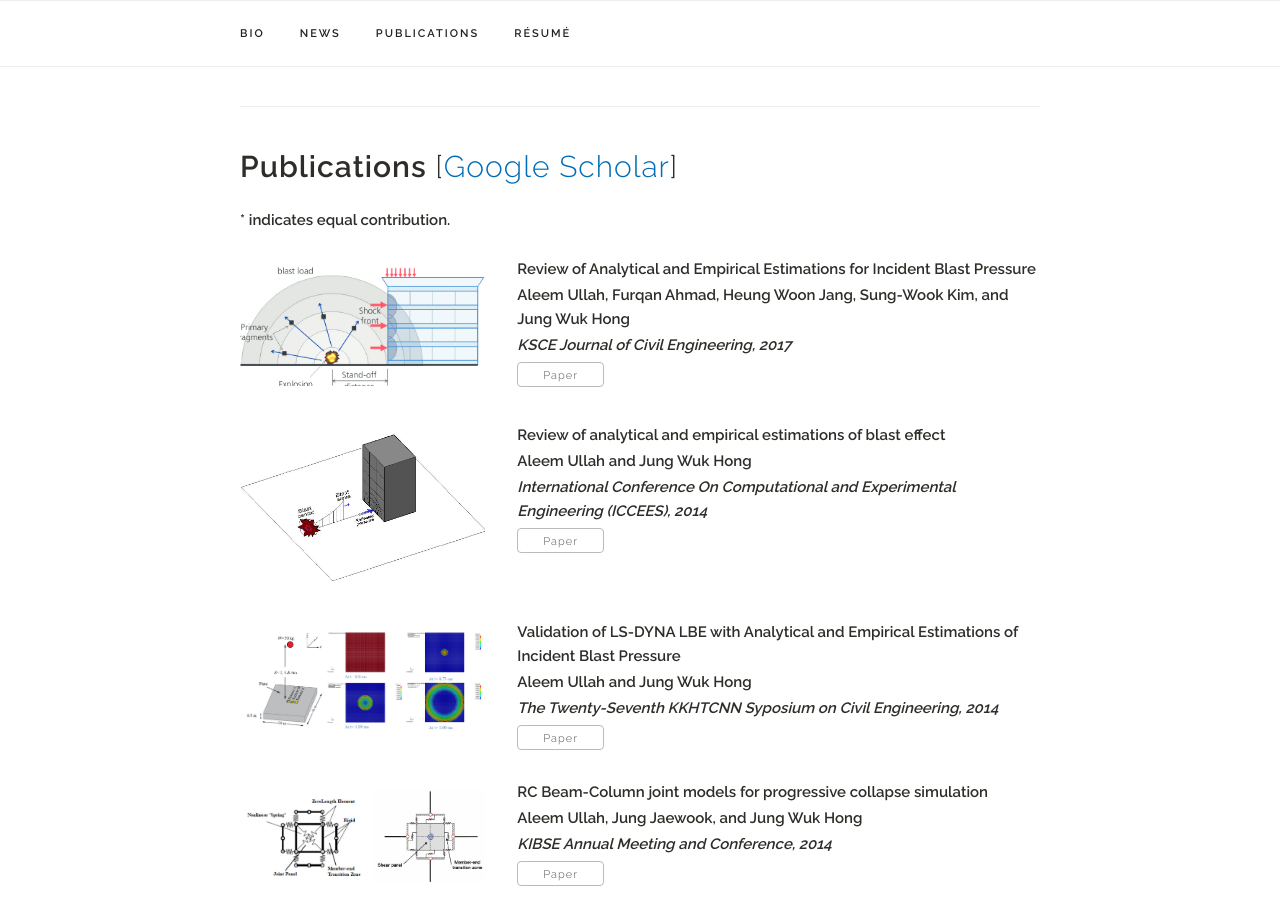
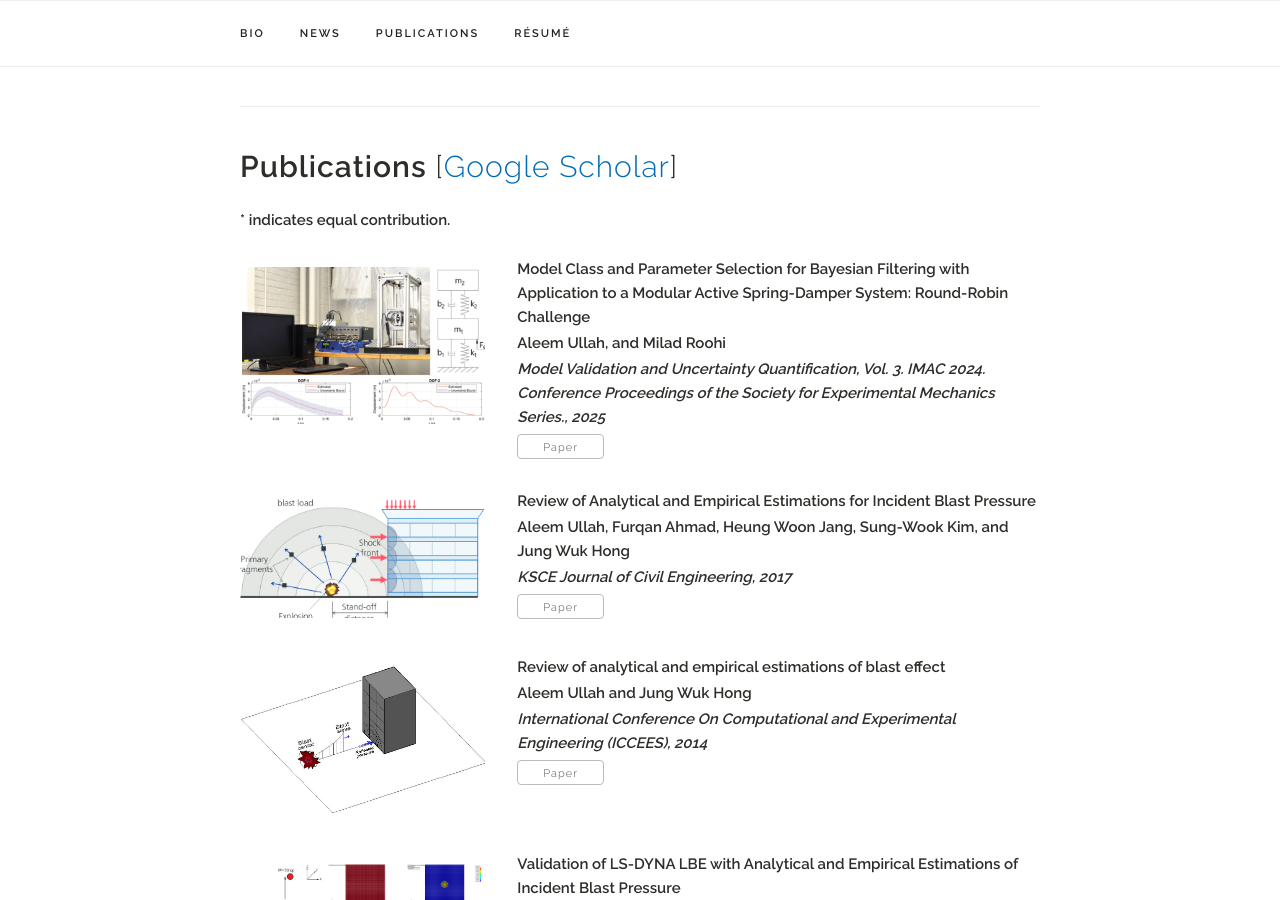
Before and after one commit to aullah9/aullah9.github.io, a Jekyll site: the page built from index.html, in a window 1280 px wide and 900 px high, scrolled down 1002 px. Built offline with Jekyll 4.4.1, drawn with Linux system fonts in a browser that asks for light colours; a style sheet for code colours, icons or effects is not loaded.

Commit message:
modification_0019

```diff
--- a/_data/publications.yaml
+++ b/_data/publications.yaml
@@ -1,4 +1,14 @@
 papers:
+
+  - title: "Model Class and Parameter Selection for Bayesian Filtering with Application to a Modular Active Spring-Damper System: Round-Robin Challenge"
+    authors: "<b>Aleem Ullah</b>, and Milad Roohi"
+    venue: "Model Validation and Uncertainty Quantification, Vol. 3. IMAC 2024. Conference Proceedings of the Society for Experimental Mechanics Series., 2025"
+    paper_pdf: "https://link.springer.com/chapter/10.1007/978-3-031-68893-5_21"
+    # code: "https://github.com/divelab/GraphBP"
+    img: "/assets/imgs/round_robin.png"
+    selected: y
+    # note: "<b style='color:red !important;'>Oral/Long Presentation</b> (118/5630=2.1% acceptance rate)"
+    # note: "<b>Oral/Long Presentation</b> (118/5630=2.1% acceptance rate)"
 
   - title: "Review of Analytical and Empirical Estimations for Incident Blast Pressure"
     authors: "<b>Aleem Ullah</b>, Furqan Ahmad, Heung Woon Jang, Sung-Wook Kim, and Jung Wuk Hong"
```
Also changed, not shown: assets/imgs/round_robin.png (added).
